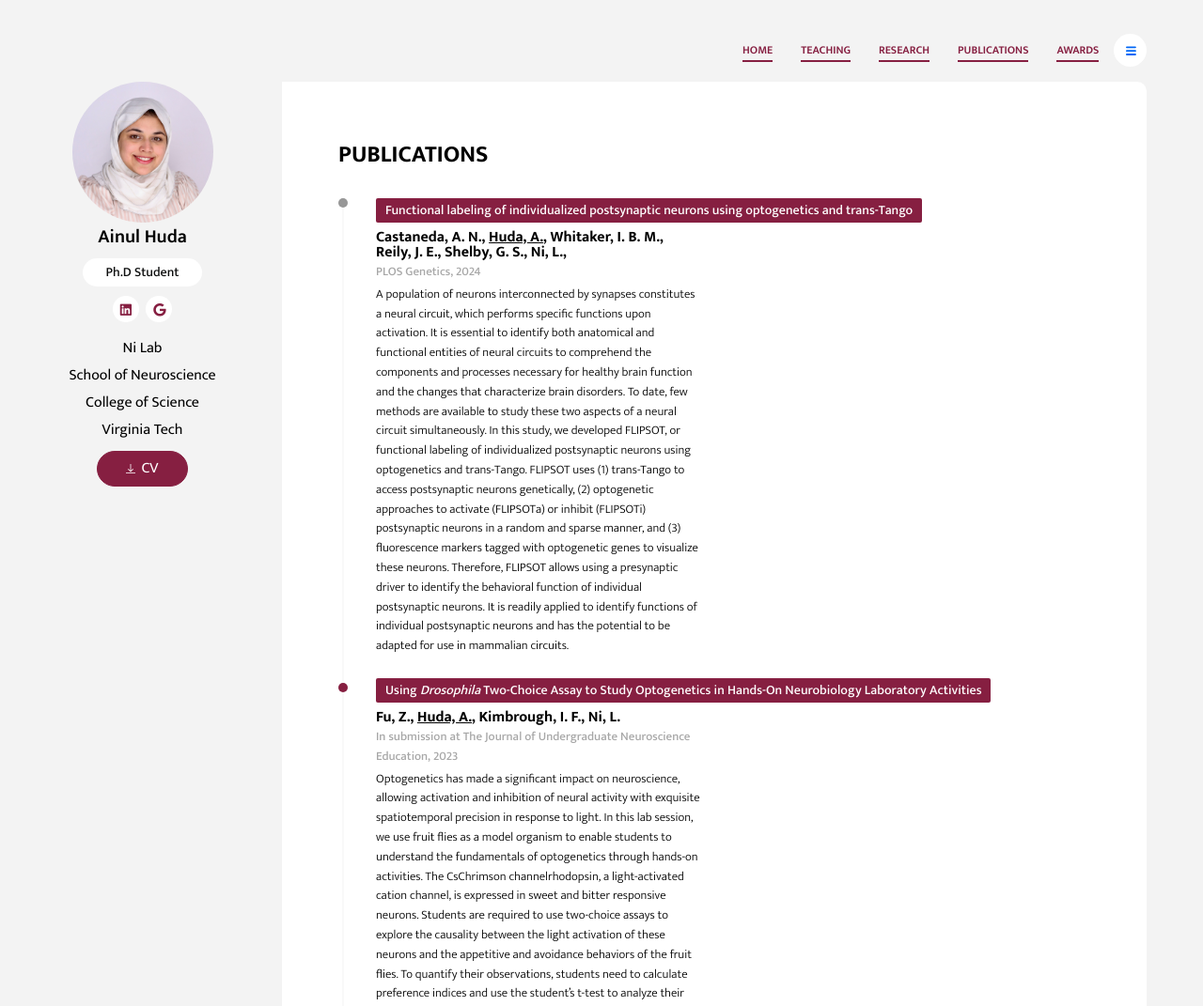
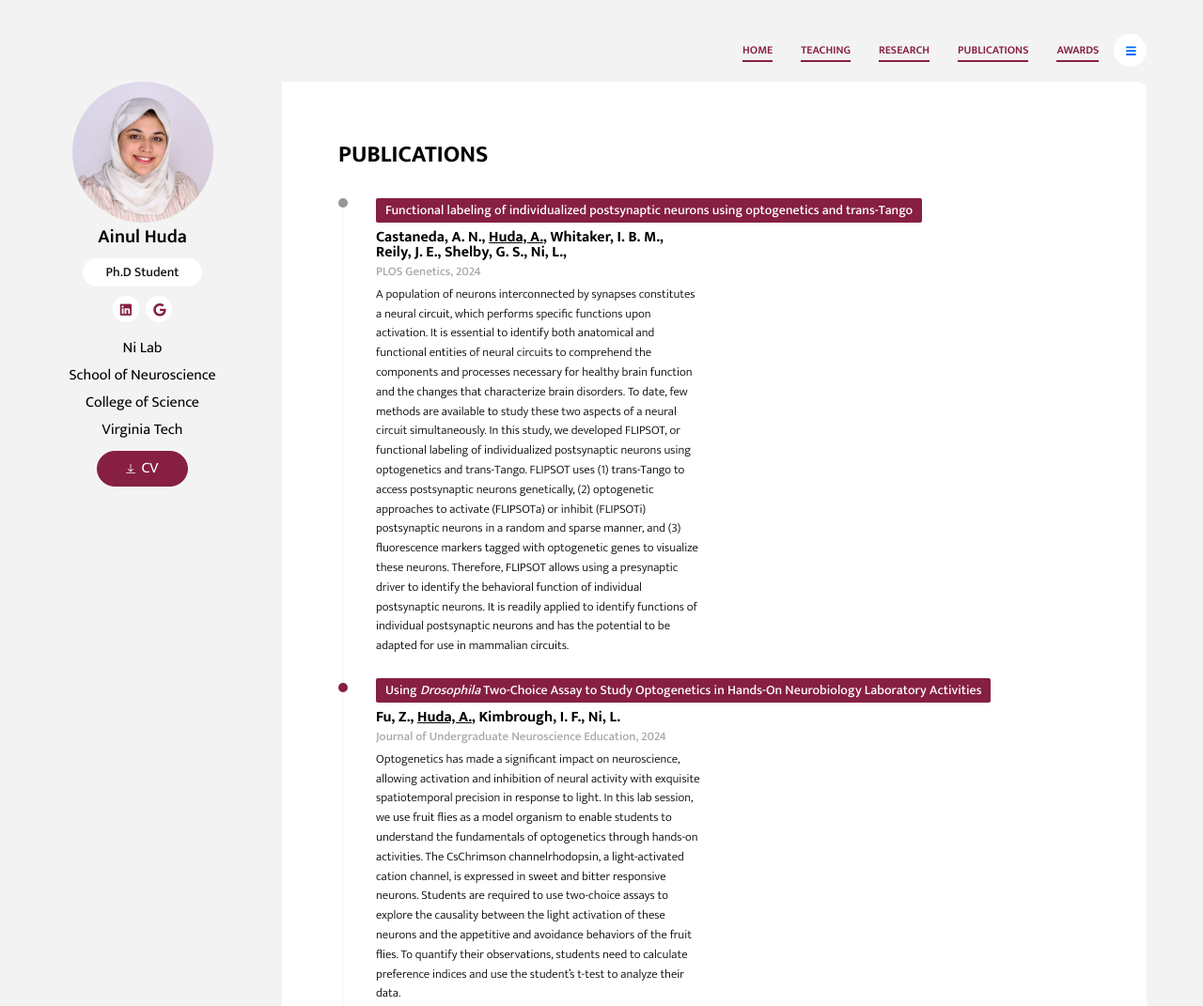
Before and after one commit to ainul-huda/ainul-huda.github.io, a plain HTML site: page publications.html in a window 1280 px wide. Shown: the top 1071 px of the page at 94% size. Drawn offline with Linux system fonts and the light colour scheme.

Commit message:
oublication

```diff
--- a/publications.html
+++ b/publications.html
@@ -89,7 +89,7 @@
                            <li class="time-line-item">
                                 <span class="badge badge-primary">Using <i>Drosophila</i> Two-Choice Assay to Study Optogenetics in Hands-On Neurobiology Laboratory Activities</span>
                                 <h6 class="time-line-item-title">Fu, Z., <u>Huda, A.</u>, Kimbrough, I. F., Ni, L.</h6>
-                                <p class="time-line-item-subtitle">In submission at The Journal of Undergraduate Neuroscience Education, 2023</p>
+                                <p class="time-line-item-subtitle">Journal of Undergraduate Neuroscience Education, 2024</p>
                                 <p class="time-line-item-content">Optogenetics has made a significant impact on neuroscience, allowing activation and inhibition of neural activity with exquisite spatiotemporal precision in response to light. In this lab session, we use fruit flies as a model organism to enable students to understand the fundamentals of optogenetics through hands-on activities. The CsChrimson channelrhodopsin, a light-activated cation channel, is expressed in sweet and bitter responsive neurons. Students are required to use two-choice assays to explore the causality between the light activation of these neurons and the appetitive and avoidance behaviors of the fruit flies. To quantify their observations, students need to calculate preference indices and use the student’s t-test to analyze their data.</p>
                             </li>
                             <li class="time-line-item">
```
Also changed, not shown: research.html (line endings or trailing spaces).
